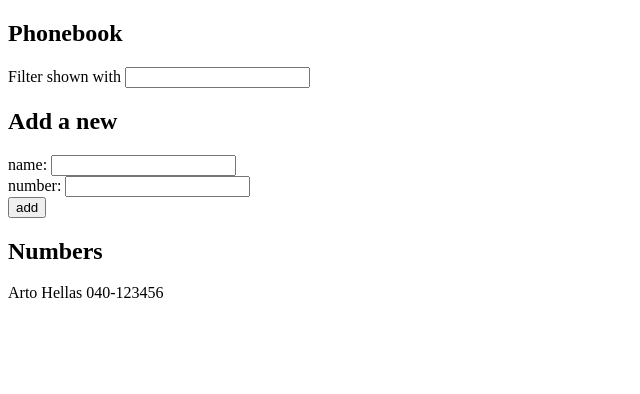
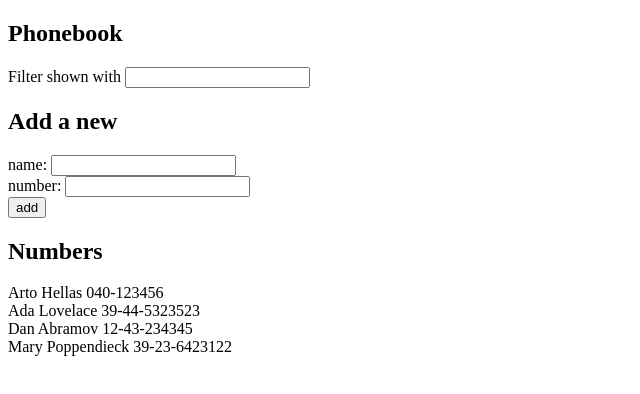
Before and after one commit to Pramod-Kumar-G/full-stack-open, a React (Vite) app in the folder part2/phonebook/: page / in a window 1280 px wide. Shown: the top 394 px of the page, without its empty margins (0-640 px from the left). Built offline with nearby package versions, Linux system fonts and the light colour scheme; data requests are answered from the project's data file.

Commit message:
implement solution for exercise 2.11

```diff
--- /dev/null
+++ b/part2/phonebook/db.json
@@ -0,0 +1,24 @@
+{
+    "persons": [
+        {
+            "name": "Arto Hellas",
+            "number": "040-123456",
+            "id": "1"
+        },
+        {
+            "name": "Ada Lovelace",
+            "number": "39-44-5323523",
+            "id": "2"
+        },
+        {
+            "name": "Dan Abramov",
+            "number": "12-43-234345",
+            "id": "3"
+        },
+        {
+            "name": "Mary Poppendieck",
+            "number": "39-23-6423122",
+            "id": "4"
+        }
+    ]
+}
--- a/part2/phonebook/package.json
+++ b/part2/phonebook/package.json
@@ -7,9 +7,11 @@
     "dev": "vite",
     "build": "vite build",
     "lint": "eslint .",
-    "preview": "vite preview"
+    "preview": "vite preview",
+    "server": "json-server -p 3001 db.json"
   },
   "dependencies": {
+    "axios": "^1.8.4",
     "react": "^19.0.0",
     "react-dom": "^19.0.0"
   },
@@ -22,6 +24,7 @@
     "eslint-plugin-react-hooks": "^5.2.0",
     "eslint-plugin-react-refresh": "^0.4.19",
     "globals": "^16.0.0",
+    "json-server": "^1.0.0-beta.3",
     "vite": "^6.3.1"
   }
 }
--- a/part2/phonebook/src/App.jsx
+++ b/part2/phonebook/src/App.jsx
@@ -1,15 +1,20 @@
-import { useState } from 'react'
+import { useEffect, useState } from 'react'
 import AddPerson from './components/AddPerson'
 import Search from './components/Search'
 import DisplayPersons from './components/DisplayPersons'
+import axios from 'axios'
 
 const App = () => {
-    const [persons, setPersons] = useState([
-        { name: 'Arto Hellas', phone: '040-123456', id: 1 },
-    ])
+  const [persons, setPersons] = useState([])
   const [newName, setNewName] = useState('')
-    const [newPhone, setNewPhone] = useState('')
+  const [newNumber, setNewNumber] = useState('')
   const [searchResults, setSearchResults] = useState([])
+
+  useEffect(() => {
+    axios.get("http://localhost:3001/persons").then(response => {
+      setPersons(response.data)
+    })
+  }, [])
 
   const handleSubmit = (event) => {
     event.preventDefault();
@@ -18,13 +23,13 @@ const App = () => {
       alert(`${newName} is already added to phonebook`)
       return;
     }
-        if (newName.length === 0 || newPhone.length === 0) {
-            alert("Empty name or phone provided. Please fill all the details.")
+    if (newName.length === 0 || newNumber.length === 0) {
+      alert("Empty name or number provided. Please fill all the details.")
       return;
     }
-        setPersons(persons.concat({ name: newName, phone: newPhone, id: persons.length + 1 }))
+    setPersons(persons.concat({ name: newName, number: newNumber, id: persons.length + 1 }))
     setNewName("")
-        setNewPhone("")
+    setNewNumber("")
   }
 
   const handleSearch = (event) => {
@@ -38,7 +43,7 @@ const App = () => {
       <h2>Phonebook</h2>
       <Search handleSearch={handleSearch} searchResults={searchResults} />
       <h2>Add a new</h2>
-            <AddPerson handleSubmit={handleSubmit} newName={newName} newPhone={newPhone} setNewName={setNewName} setNewPhone={setNewPhone} />
+      <AddPerson handleSubmit={handleSubmit} newName={newName} newNumber={newNumber} setNewName={setNewName} setNewNumber={setNewNumber} />
       <h2>Numbers</h2>
       <DisplayPersons persons={persons} />
     </div>
--- a/part2/phonebook/src/components/AddPerson.jsx
+++ b/part2/phonebook/src/components/AddPerson.jsx
@@ -1,9 +1,9 @@
-const AddPerson = ({ newName, newPhone, setNewName, setNewPhone, handleSubmit }) => {
+const AddPerson = ({ newName, newNumber, setNewName, setNewNumber, handleSubmit }) => {
   return (
     <div>
       <form onSubmit={handleSubmit}>
         <div>name: <input value={newName} onChange={(event) => setNewName(event.target.value)} /></div>
-                <div>number: <input value={newPhone} onChange={(event) => setNewPhone(event.target.value)} /></div>
+        <div>number: <input value={newNumber} onChange={(event) => setNewNumber(event.target.value)} /></div>
         <div>
           <button type="submit">add</button>
         </div>
--- a/part2/phonebook/src/components/DisplayPerson.jsx
+++ b/part2/phonebook/src/components/DisplayPerson.jsx
@@ -1,7 +1,7 @@
 const DisplayPerson = ({ person }) => {
-    return (
-        <div>{person.name} {person.phone}</div>
-    )
+  return (
+    <div>{person.name} {person.number}</div>
+  )
 }
 
 export default DisplayPerson
```
Also changed, not shown: 1 other file (tests, documents, lock files or other folders). Lines whose indentation alone changed are shown as unchanged.
